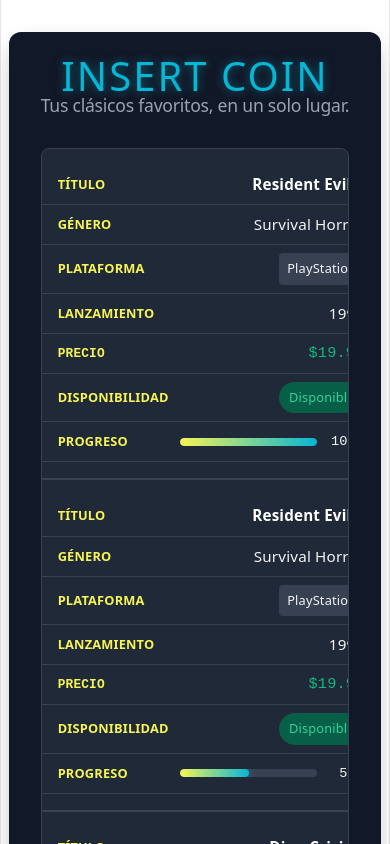
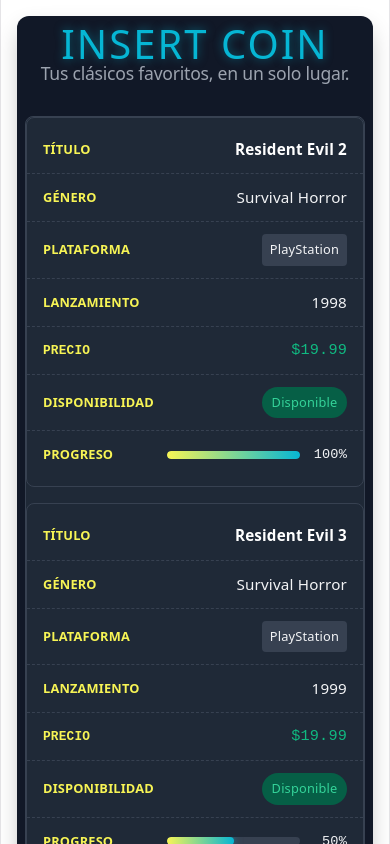
Before and after one commit to lopsig/react-fundamentos-parte2, a React (Vite) app: page / in a window 390 px wide. Shown: the top 844 px of the page. Built offline with nearby package versions, Linux system fonts and the light colour scheme.

Commit message:
feat: update responsive style

```diff
--- a/src/components/TablaVideojuegos.css
+++ b/src/components/TablaVideojuegos.css
@@ -112,6 +112,12 @@
 
 /* --- Responsive Layout (Mobile Cards) --- */
 @media screen and (max-width: 768px) {
+  /* Reduce container padding so we have more horizontal space */
+  .game-container {
+    padding: 1rem 0.5rem;
+    margin: 1rem;
+  }
+
   .game-table thead {
     display: none;
   }
@@ -119,20 +125,35 @@
   .game-table, .game-table tbody, .game-table tr, .game-table td {
     display: block;
     width: 100%;
+    box-sizing: border-box; /* Ensures padding doesn't cause overflow */
   }
 
   .game-table tr {
-    border-bottom: 2px solid #374151;
-    padding: 1rem 0;
+    border: 1px solid #374151;
+    border-radius: 8px;
+    margin-bottom: 1rem;
+    padding: 0.5rem 0;
+    background-color: var(--card-bg);
   }
 
   .game-table td {
     display: flex;
     justify-content: space-between;
     align-items: center;
-    border-none: none;
-    padding: 0.5rem 1rem;
+    border-bottom: 1px dashed #374151;
+    padding: 0.75rem 1rem;
     text-align: right;
+    gap: 1rem; /* Adds a safe gap between the label and the value */
+  }
+
+  .game-table td:last-child {
+    border-bottom: none;
+  }
+
+  /* Make sure long text wraps to the next line instead of cutting off */
+  .game-title, .game-table td {
+    word-break: break-word;
+    white-space: normal;
   }
 
   .game-table td::before {
@@ -142,5 +163,14 @@
     text-transform: uppercase;
     font-size: 0.8rem;
     text-align: left;
+    min-width: 100px; /* Gives the label a fixed minimum space */
+    flex-shrink: 0;   /* Prevents the label from squishing */
+  }
+
+  /* Fix progress container width for mobile */
+  .progress-container {
+    width: 100%;
+    max-width: 180px; /* Limits the bar size so it doesn't crowd out space */
+    justify-content: flex-end;
   }
 }
```
